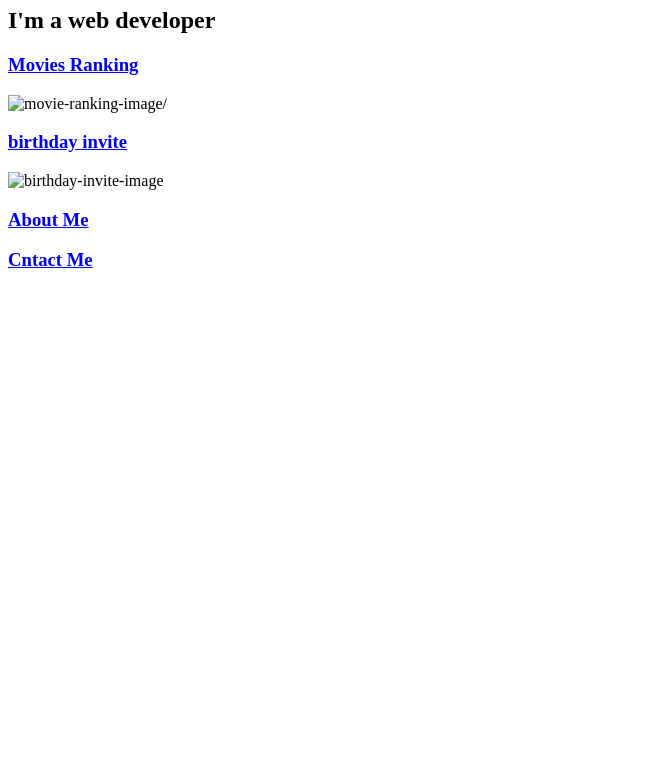
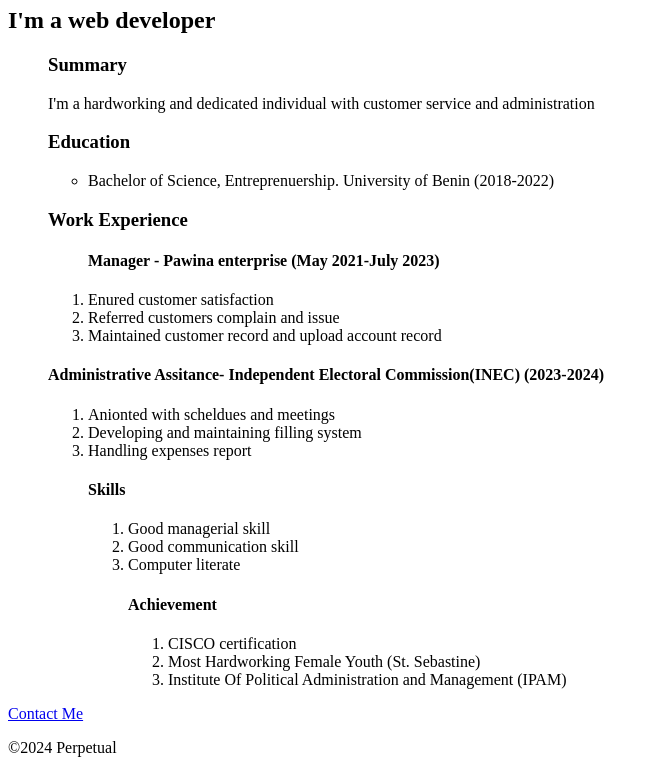
Before and after one commit to Perpetual777-blip/my-resume, a plain HTML site: page index.html in a window 1280 px wide. Shown: the part 73-846 px from the top of the page, without its empty margins (0-659 px from the left). Before the commit the page ends 800 px from the top, so only its background shows below. Drawn offline with Linux system fonts and the light colour scheme.

Commit message:
Add files via upload

```diff
--- a/index.html
+++ b/index.html
@@ -2,17 +2,54 @@
 <html lang="en">
     <head>
         <meta charset="UTF-8">
-        <title>Ikheloa Perpetual Portfolio</title>
+        <title>My Resume</title>
     </head>
     <body>
-        <h1> Ikheloa Perpetual Portfolio</h1>
+        <h1> Ikheloa Perpetual </h1>
         <h2>I'm a web developer</h2>
-        <h3><a href="./public/movie-ranking.html">Movies Ranking</a></h3>
-         <img src="./assets/images/movie-ranking.png" height="200"alt=movie-ranking-image/>
-        <h3><a href="./public/birthday-invite.html" >birthday invite</a></h3>
-        <img src="./assets/images/birthday-invite.png" height=" 200" alt="birthday-invite-image"/>
-        <h3><a href="./public/about.html"> About Me</a></h3>
-        <h3><a href="./public/contact.html">Cntact Me </a></h3>
+        <ul>
+            <h3>Summary</h3>
+            I'm a hardworking and dedicated individual with customer service and administration
+            <h3> Education</h3>
+            <ul>
+                <li>Bachelor of Science, Entreprenuership. University of Benin (2018-2022)</li>
+            </ul>
+            <h3> Work Experience </h3>
+            <ul>
+                <h4>Manager - Pawina enterprise (May 2021-July 2023)</h4>
+            </ul>
+            <ol>
+                <li>Enured customer satisfaction</li>
+                <li>Referred customers complain and issue </li>
+                <li> Maintained customer record and upload account record </li>
+            </ol>
+            <h4>Administrative Assitance- Independent Electoral Commission(INEC) (2023-2024)</h4>
+            <ol>
+                <li>Anionted with scheldues and meetings </li>
+                <li>Developing and maintaining filling system</li>
+                <li>Handling expenses report </li>
+            </ol>
+            <ul>
+                <h4>Skills</h4>
+                <ol>
+                    <li> Good managerial skill</li>
+                    <li>Good communication skill</li>
+                    <li>Computer literate</li>
+                </ol>
+                <ul>
+                    <h4>Achievement</h4>
+                    <ol>
+                        <li>CISCO certification</li>
+                        <li>Most Hardworking Female Youth (St. Sebastine)</li>
+                        <li>Institute Of Political Administration and Management (IPAM)</li>
+                    </ol>
+                </ul>
+            </ul>
+        </ul>
+    <a href="././public/contact.htm"> Contact Me</a>
+    <footer>
+        <p>©2024 Perpetual</p>
+    </footer>
 
     </body>
 </html>
```
